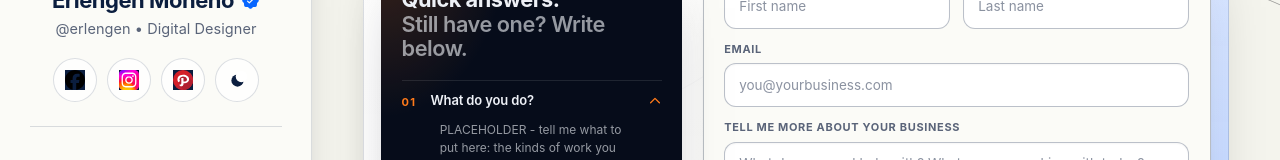
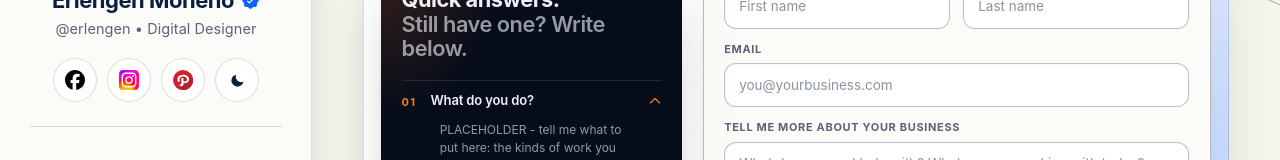
Before and after one commit to erlengenmoneno/erlengenmoneno.github.io, a React (Vite) app: page /contact in a window 1280 px wide. Shown: the part 233-393 px from the top of the page. Built offline with nearby package versions, Linux system fonts and the light colour scheme; no server answers.

Commit message:
Update rail.css

```diff
--- a/src/styles/rail.css
+++ b/src/styles/rail.css
@@ -1,7 +1,7 @@
 /* ============================================
-   PROFILE RAIL - the fixed left column (desktop only)
-   Below 1100px it is hidden and NavBar's floating pill is the navigation.
+   PROFILE RAIL
    ============================================ */
+
 .rail {
   display: none;
 }
@@ -32,9 +32,8 @@
 
   /* ============================================
      PROFILE PHOTO
-     Clean circular portrait.
-     No glow, blur, smoke, fade, mask or shadow.
      ============================================ */
+
   .rail__avatar {
     position: relative;
     display: block;
@@ -102,6 +101,7 @@
   /* ============================================
      SOCIALS + THEME
      ============================================ */
+
   .rail__actions {
     display: flex;
     align-items: center;
@@ -125,7 +125,8 @@
 
   .rail__theme:hover {
     transform: translateY(-2px);
-    box-shadow: inset 0 0 0 1px var(--line-strong);
+    box-shadow:
+      inset 0 0 0 1px var(--line-strong);
   }
 
   .rail__socials {
@@ -145,33 +146,36 @@
     color: var(--navy);
     box-shadow:
       inset 0 0 0 1px var(--line),
-      0 10px 24px -18px rgba(6, 12, 26, 0.55);
+      0 10px 24px -18px
+        rgba(6, 12, 26, 0.55);
     transition:
       transform var(--dur-med) var(--ease-spring),
-      color var(--dur-fast) var(--ease-out),
       box-shadow var(--dur-fast) var(--ease-out);
   }
 
   .rail__social:hover {
     transform: translateY(-2px);
-    color: var(--orange);
     box-shadow:
       inset 0 0 0 1px var(--line-strong),
-      0 14px 28px -18px rgba(6, 12, 26, 0.6);
+      0 14px 28px -18px
+        rgba(6, 12, 26, 0.6);
   }
 
+  /*
+   * Social logos are real SVG images.
+   * No CSS mask is used here.
+   */
   .rail__social-icon {
     display: block;
     width: 20px;
     height: 20px;
-    background: currentColor;
-    -webkit-mask: var(--icon-url) center / contain no-repeat;
-    mask: var(--icon-url) center / contain no-repeat;
+    object-fit: contain;
   }
 
   /* ============================================
      NAVIGATION
      ============================================ */
+
   .rail__nav {
     width: 100%;
     margin-top: clamp(20px, 3vh, 32px);
@@ -210,6 +214,7 @@
   /* ============================================
      DESIGN LIBRARY
      ============================================ */
+
   .rail__library {
     width: 100%;
   }
@@ -237,7 +242,8 @@
     line-height: 1;
     transform: rotate(-90deg);
     transform-origin: center;
-    transition: transform var(--dur-fast) var(--ease-out);
+    transition:
+      transform var(--dur-fast) var(--ease-out);
   }
 
   .rail__library-chevron.is-open {
@@ -246,14 +252,8 @@
 
   /* ============================================
      DESIGN LIBRARY SUBMENU
+     ============================================ */
 
-     IMPORTANT:
-     Closed submenu has ZERO vertical padding.
-     This removes the unwanted large gap between
-     Design Library and Services.
-
-     Padding is added only while submenu is open.
-     ============================================ */
   .rail__submenu {
     display: grid;
     grid-template-rows: 0fr;
@@ -294,14 +294,6 @@
     padding: 0;
   }
 
-  /* 4 Design Library sections:
-     Design Collection
-     Video Editing
-     Children's Book & Coloring Book
-     Writing
-
-     Font remains enlarged at 15px.
-     ============================================ */
   .rail__sublink {
     display: flex;
     align-items: flex-start;
@@ -343,6 +335,7 @@
   /* ============================================
      ICON MOTION
      ============================================ */
+
   .ricon [class^='ricon__'] {
     transform-box: fill-box;
     transform-origin: center;
@@ -357,11 +350,15 @@
   }
 
   .ricon__whole {
-    transition: transform 300ms var(--ease-spring);
+    transition:
+      transform 300ms var(--ease-spring);
   }
 
   .rail__link:hover .ricon__whole {
-    transform: translateY(-1.5px) rotate(-6deg) scale(1.08);
+    transform:
+      translateY(-1.5px)
+      rotate(-6deg)
+      scale(1.08);
   }
 
   .rail__link:hover .ricon__roof {
@@ -378,11 +375,15 @@
   }
 
   .rail__link:hover .ricon__folder {
-    transform: translateY(-1.5px) scale(1.05);
+    transform:
+      translateY(-1.5px)
+      scale(1.05);
   }
 
   .rail__link:hover .ricon__layer-top {
-    transform: translateY(-2px) scale(1.06);
+    transform:
+      translateY(-2px)
+      scale(1.06);
   }
 
   .rail__link:hover .ricon__layer-bottom {
@@ -401,7 +402,9 @@
   }
 
   .rail__link:hover .ricon__star-line {
-    transform: scale(1.08) rotate(-6deg);
+    transform:
+      scale(1.08)
+      rotate(-6deg);
   }
 
   .ricon__steam {
@@ -418,7 +421,9 @@
   }
 
   .rail__link:hover .ricon__user {
-    transform: translateY(-1px) scale(1.06);
+    transform:
+      translateY(-1px)
+      scale(1.06);
   }
 
   .ricon__msg {
@@ -430,7 +435,8 @@
   }
 
   .rail__link:hover .ricon__msg {
-    animation: ricon-draw 700ms var(--ease-out);
+    animation:
+      ricon-draw 700ms var(--ease-out);
   }
 
   @keyframes ricon-draw {
@@ -468,7 +474,8 @@
     color: var(--navy);
     font-weight: 600;
     background: var(--white);
-    box-shadow: inset 0 0 0 1px var(--line);
+    box-shadow:
+      inset 0 0 0 1px var(--line);
   }
 
   .rail__link.active svg {
@@ -479,6 +486,7 @@
   /* ============================================
      COPYRIGHT
      ============================================ */
+
   .rail__copy {
     width: 100%;
     margin-top: auto;
```
